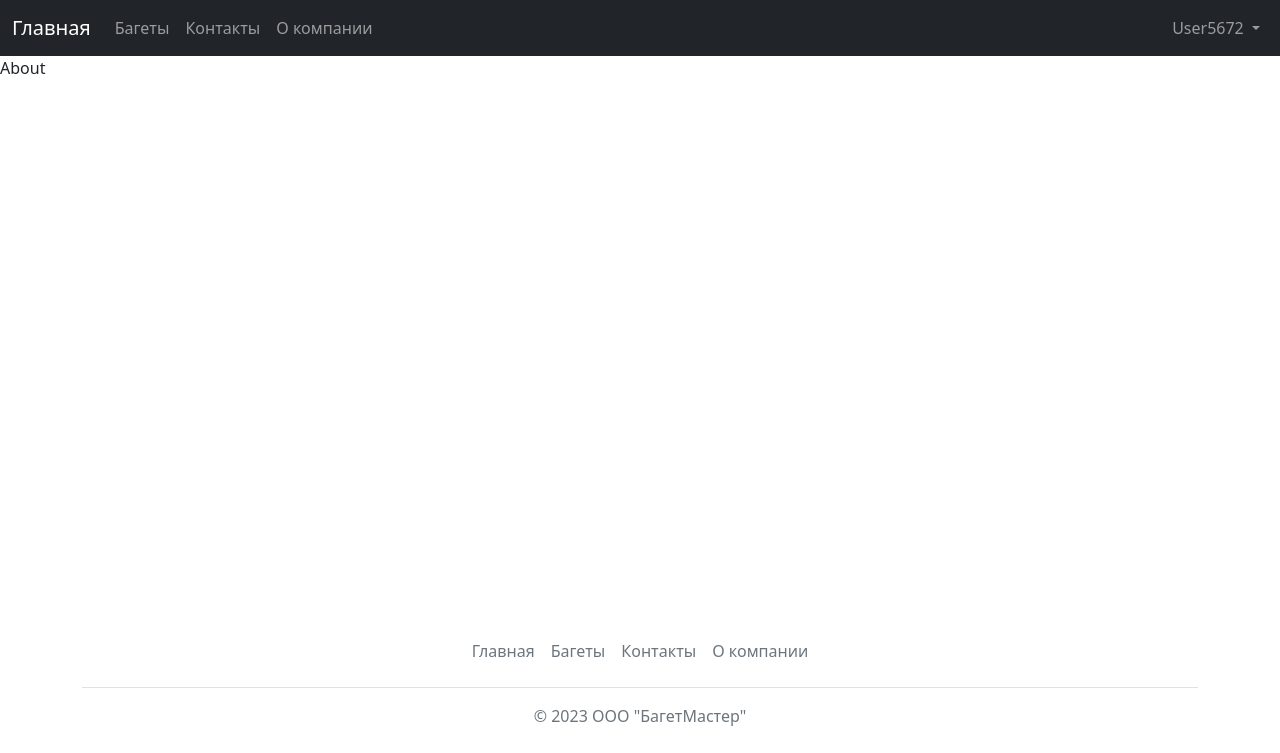
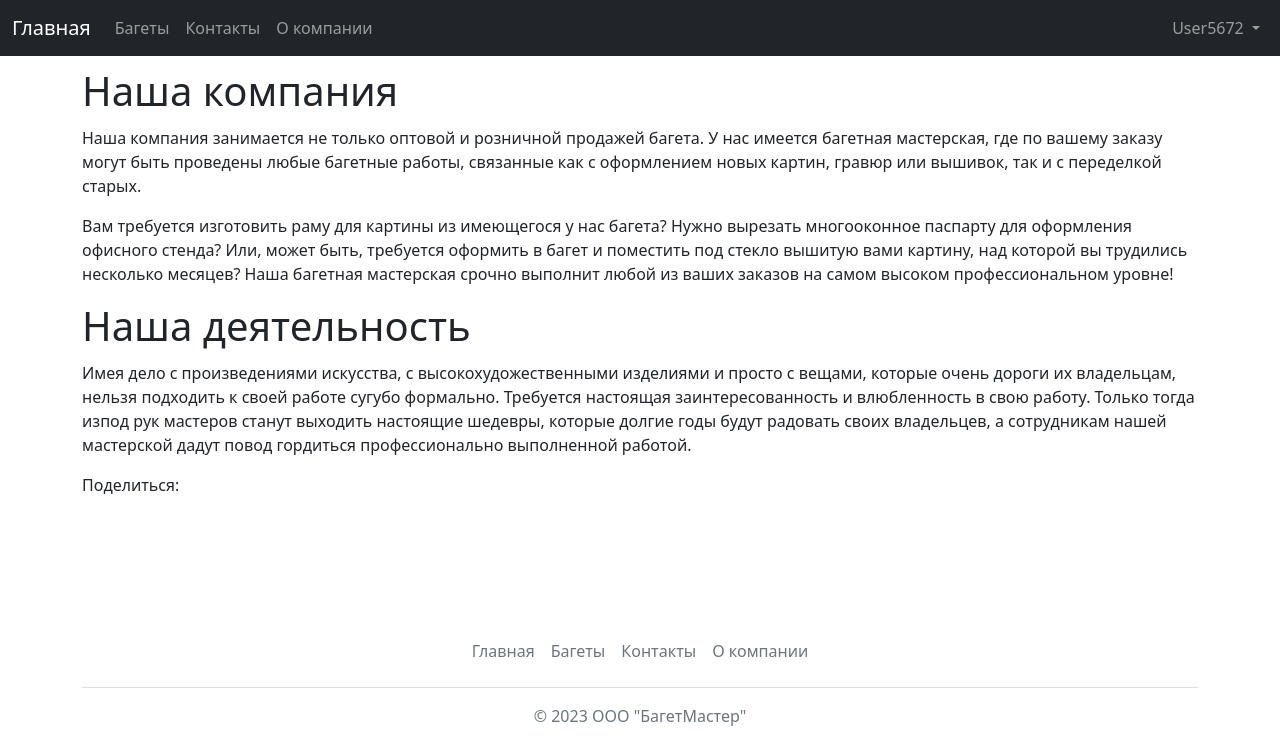
Before and after one commit to robz-tirtlib/framing-workshop, a Django app: page /about/ in a window 1280 px wide. Shown: the top 753 px of the page. Run offline with Django 4.2, Linux system fonts and the light colour scheme; some libraries are stand-ins or nearby versions.

Commit message:
Added 'About' page with integrated sharing (vk, tg etc.)

```diff
--- a/workshop/static/css/base.css
+++ b/workshop/static/css/base.css
@@ -8,3 +8,8 @@
     margin-top: 1%;
     margin-bottom: 1%;
 }
+
+.about h1 {
+    margin-top: 1%;
+    margin-bottom: 1%;
+}
--- a/workshop/workshopapp/templates/workshopapp/about.html
+++ b/workshop/workshopapp/templates/workshopapp/about.html
@@ -1,5 +1,16 @@
 {% extends 'base.html' %}
 
 {% block content %}
-    <p>About</p>
+<div class="container about">
+    <h1>Наша компания</h1>
+    <p>Наша компания занимается не только оптовой и розничной продажей багета. У нас имеется багетная мастерская, где по вашему заказу могут быть проведены любые багетные работы, связанные как с оформлением новых картин, гравюр или вышивок, так и с переделкой старых.</p>
+    <p>Вам требуется изготовить раму для картины из имеющегося у нас багета? Нужно вырезать многооконное паспарту для оформления офисного стенда? Или, может быть, требуется оформить в багет и поместить под стекло вышитую вами картину, над которой вы трудились несколько месяцев? Наша багетная мастерская срочно выполнит любой из ваших заказов на самом высоком профессиональном уровне!</p>
+
+    <h1>Наша деятельность</h1>
+    <p>Имея дело с произведениями искусства, с высокохудожественными изделиями и просто с вещами, которые очень дороги их владельцам, нельзя подходить к своей работе сугубо формально. Требуется настоящая заинтересованность и влюбленность в свою работу. Только тогда изпод рук мастеров станут выходить настоящие шедевры, которые долгие годы будут радовать своих владельцев, а сотрудникам нашей мастерской дадут повод гордиться профессионально выполненной работой.</p>
+
+    <p>Поделиться: </p>
+    <div class="ya-share2" data-curtain data-shape="round" data-color-scheme="whiteblack" data-services="vkontakte,telegram,viber,whatsapp"></div>
+</div>
+<script src="https://yastatic.net/share2/share.js"></script>
 {% endblock %}
```
